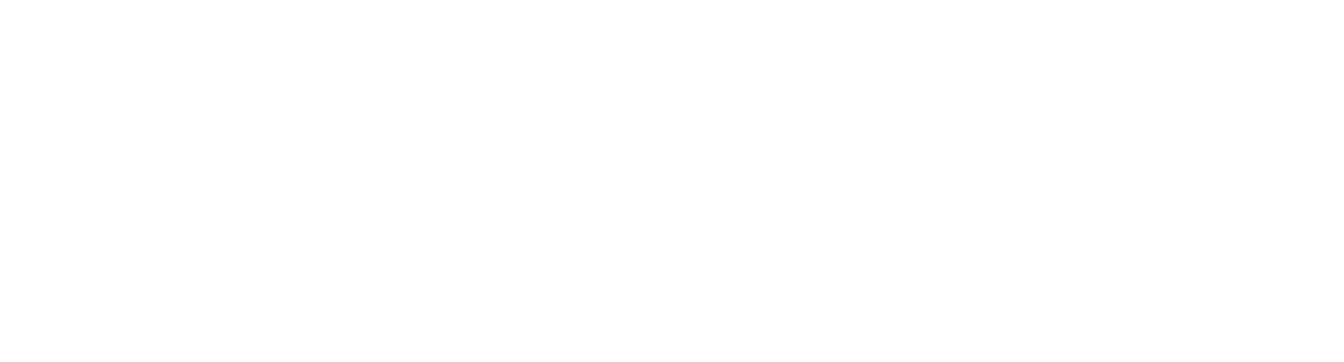
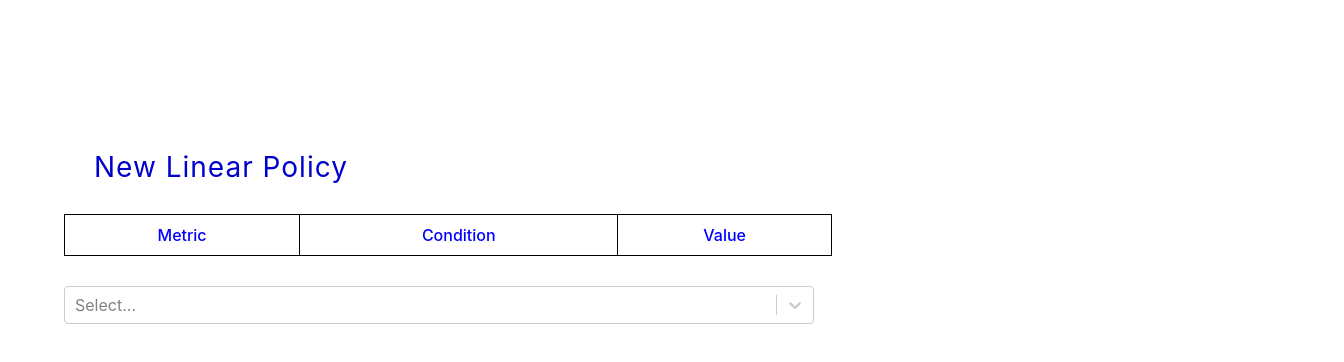
Before and after one commit to Eiden0/backprop_demo, a React (Create React App) app: page / in a window 1280 px wide. Shown: the top 362 px of the page, 1344 px wide, since content can reach past the window. Built offline with nearby package versions, Linux system fonts and the light colour scheme.

Commit message:
commit 4

```diff
--- a/src/Components/Adder/adder.css
+++ b/src/Components/Adder/adder.css
@@ -0,0 +1,8 @@
+
+.select-outer-box{
+    width: 60%;
+}
+
+.select{
+    margin: 30px 30px 30px 0;
+}
--- a/src/Components/Adder/adder.jsx
+++ b/src/Components/Adder/adder.jsx
@@ -1,22 +1,28 @@
 import React, {Component} from 'react';
 import "./adder.css"
 import Select from 'react-select'
+import makeAnimated from 'react-select/animated';
 
 const options = [
-  { value: 'chocolate', label: 'Chocolate' },
-  { value: 'strawberry', label: 'Strawberry' },
-  { value: 'vanilla', label: 'Vanilla' }
+  { value: 'A', label: 'A' },
+  { value: 'B', label: 'B' },
+  { value: 'C', label: 'C' },
+  { value: 'D', label: 'D' },
+  { value: 'E', label: 'E' },
+  { value: 'F', label: 'F' },
+  { value: 'G', label: 'G' },
+  { value: 'H', label: 'H' },
 ]
 
-class adder extends Component{
+class Adder extends Component{
 
     render() {
         return(
-            <div>
-                <Select options={options}/>
+            <div className="select">
+                <Select options={options} className="select-outer-box"/>
             </div>
         )
     }
 }
 
-export default adder;
+export default Adder;
--- a/src/Components/base/base.jsx
+++ b/src/Components/base/base.jsx
@@ -1,5 +1,6 @@
 import React, {Component} from 'react';
 import "./base.css"
+import Adder from "../Adder/adder";
 class Base extends Component{
 
    render() {
@@ -15,6 +16,7 @@
                               </tr>
                         </table>
                    </div>
+                   <Adder/>
                </div>
        )
    }
--- a/src/index.js
+++ b/src/index.js
@@ -2,13 +2,12 @@
 import ReactDOM from 'react-dom';
 import './index.css';
 import * as serviceWorker from './serviceWorker';
-import adder from "./Components/Adder/adder";
+import Adder from "./Components/Adder/adder";
 import Base from "./Components/base/base";
 
 ReactDOM.render(
   <React.StrictMode>
-    {/*<Base/>*/}
-    <adder/>
+    <Base/>
   </React.StrictMode>,
   document.getElementById('root')
 );
```
